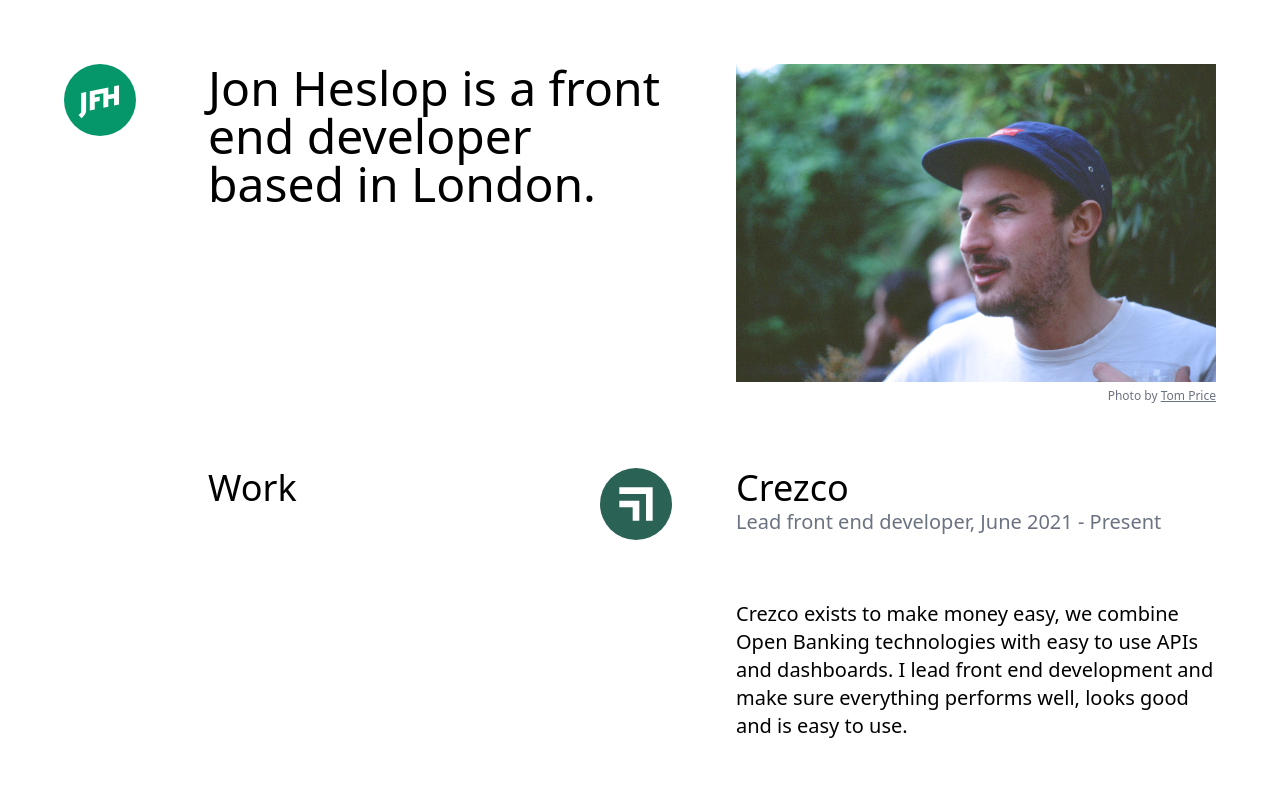
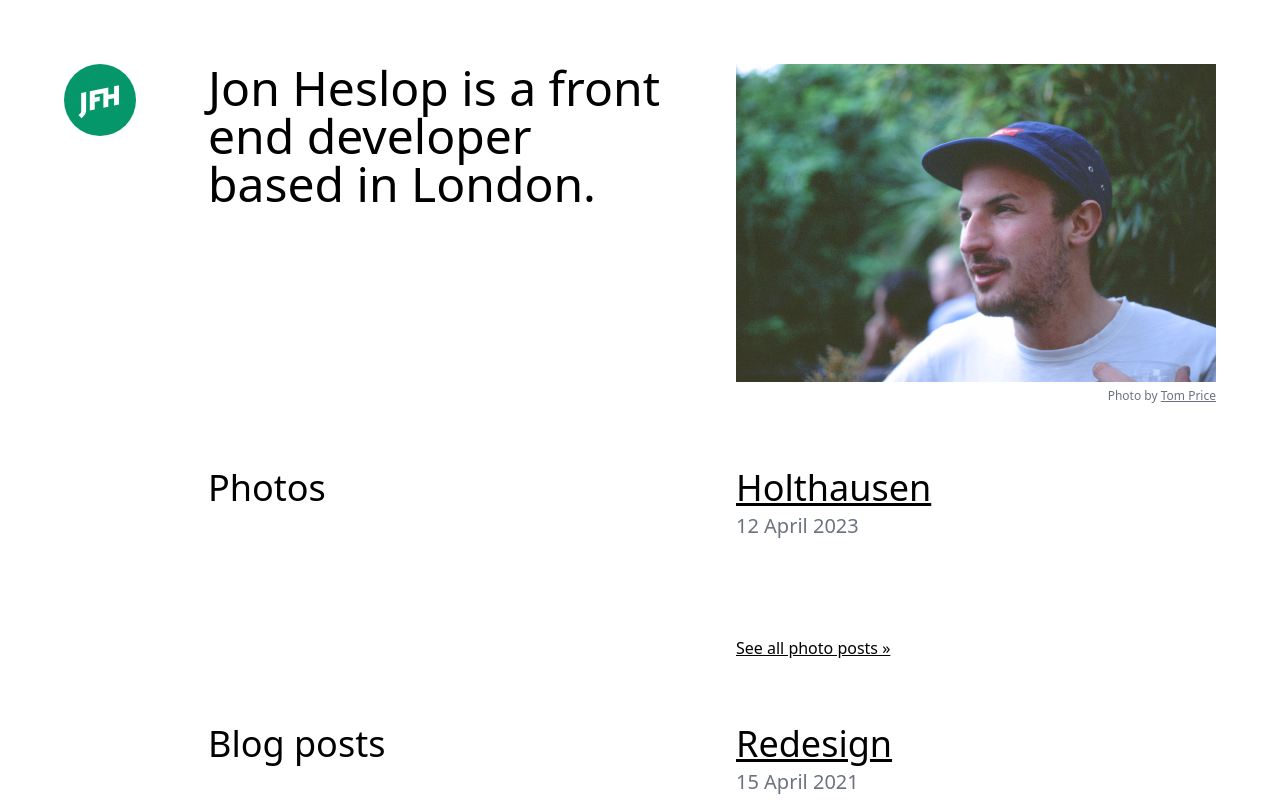
Before and after one commit to jonheslop/jfh-2021, a Next.js app: page / in a window 1280 px wide. Shown: the top 800 px of the page. Built offline with nearby package versions, Linux system fonts and the light colour scheme; a web font is replaced by a local one.

Commit message:
Quick retrofit to handle photo posts

```diff
--- /dev/null
+++ b/_posts/holthausen.md
@@ -0,0 +1,43 @@
+---
+title: Holthausen
+description: 'Cycling from London to Holthausen: 520km in 51hrs'
+date: "2023-04-12T19:35:07.322Z"
+category: photos
+photos:
+  - c9939a54-f5ec-4370-d605-1ba6b8899700
+  - ca041529-797a-4721-c76a-1a17b89fc700
+  - 6cbcac44-fc8c-4e87-336a-f9fdd9eb9400
+  - cc951b4f-c4de-421e-3cb2-9090c014c400
+  - 364ba9d6-232c-4998-03a8-cddd3d61a000
+  - a48b504d-afac-4ed5-c394-d2a7ee2deb00
+  - 211683a6-9aa5-4815-95b8-146764692800
+  - 566a74d5-5205-4d9f-a9c4-e64e9f41aa00
+  - 5c601f2e-75ee-4b47-2148-05963cf1ac00
+  - ef972bd4-4aaf-40b7-7073-b8edae361d00
+  - cca500ee-c3e9-4dff-c8e9-21736d0db500
+  - 080f6fc4-43c4-40ec-1f8c-28b153c6f200
+  - aa1dfa8a-eae3-47d6-02cd-d2d8dd0e5e00
+  - 434a12e0-adde-4d1d-f374-7e1214c70b00
+  - 83cc19df-32b0-43a3-482f-52f69d555200
+  - 0b1ac4d2-e7f3-49cb-d451-eeac12cf4100
+  - 103fb2b7-bf78-4d11-06da-1b0d68594a00
+---
+
+Ulf’s from a village in Germany, he’d always mentioned that I should visit sometimes. At Easter around
+there they always have big fires, where they stack 'old christmas trees' in a huge stack and burn them.
+Different villages stack them differently.
+
+It sounded fun! I suggested we ride there. So after a few years of not being organised enough, Ulf planned
+it all out.
+
+We left London at 3pm on a Wednesday and arrived at 6pm on the Friday.
+
+London - 120km - Harwich
+
+~ Ferry ~
+
+Hoek Van Holland - 240km - Erle
+
+~ Sleep ~
+
+Erle - 160km - Holthausen
--- a/interfaces/index.ts
+++ b/interfaces/index.ts
@@ -22,6 +22,7 @@ export type NoteLink = {
   slug: string;
   title: string;
   date: string;
+  category: string;
 };
 
 export type headingLevel= 'h1' | 'h2' | 'h3' | 'h4' | 'h5' | 'h6';
--- a/lib/api.js
+++ b/lib/api.js
@@ -43,6 +43,17 @@ export function getAllPosts(fields = []) {
   return posts;
 }
 
+export function getAllPhotoPosts(fields = []) {
+  const slugs = getPostSlugs();
+  const posts = slugs
+    .map((slug) => getPostBySlug(slug, fields))
+    // Sort posts by date in descending order
+    .sort((post1, post2) => (post1.date > post2.date ? -1 : 1))
+    .filter((post) => post.category === 'photos');
+  return posts;
+}
+
+
 export function getRecentPosts(fields = []) {
   const slugs = getPostSlugs();
   const posts = slugs
--- /dev/null
+++ b/next.config.js
@@ -0,0 +1,5 @@
+module.exports = {
+  images: {
+    domains: ['imagedelivery.net'],
+  },
+};
--- a/pages/colophon.tsx
+++ b/pages/colophon.tsx
@@ -7,6 +7,10 @@ const Colophon = () => {
     <Layout pageTitle="Colophon">
       <h2 className="text-4xl md:text-2xl lg:text-4xl md:sticky top-16">Colophon</h2>
       <article className="md:col-start-4 space-y-4 mt-3">
+        <p className="text-xl md:text-lg lg:text-xl leading-normal">
+          Photo posts all shot on a <Link external href="https://en.wikipedia.org/wiki/Fujifilm_X-Pro3">Fujifilm X-Pro3</Link>.</p>
+          <p className="text-xl md:text-lg lg:text-xl leading-normal">I mostly use the Fujinon 16mm and 35mm lenses. Sometimes I use a Minolta M-Rokkor 40mm, Pentax Asahi Super-Takumar 55mm or Leica Summilux 50mm lens.
+        </p>
         <p className="text-xl md:text-lg lg:text-xl leading-normal">
           Type set in <Link external href="https://klim.co.nz/retail-fonts/soehne/">Söhne</Link> by <Link external href="https://klim.co.nz/">Klim</Link>.
         </p>
--- a/pages/index.tsx
+++ b/pages/index.tsx
@@ -15,7 +15,8 @@ export async function getStaticProps({params}) {
   const posts = getRecentPosts([
     'title',
     'date',
-    'slug'
+    'slug',
+    'category'
   ]);
 
   return {
@@ -46,10 +47,19 @@ const Home = ({posts}: Props) => {
         </figcaption>
       </figure>
 
-      <Heading classes="md:col-start-2 border-b pb-2 md:border-none md:sticky top-16 mb-4">
-        Work
+      <Heading level="h2" classes="md:col-start-2 border-b pb-2 md:border-none md:sticky top-16 mb-4">
+        Photos
       </Heading>
-      {jobs.map(job => <Job key={slugify(job.company)} data={job}/>)}
+
+      <ul className="md:col-start-4">
+        {
+          posts.filter((post) => post.category === 'photos')
+          .map((post) => (
+          <NoteLinkItem key={post.slug} data={post} />
+          ))
+        }
+      </ul>
+      <p className="md:col-start-4"><Link href="/posts/photos">See all photo posts »</Link></p>
 
       <Heading level="h2" classes="md:col-start-2 border-b pb-2 md:border-none md:sticky top-32 mb-4">
         Blog posts
@@ -57,13 +67,19 @@ const Home = ({posts}: Props) => {
 
       <ul className="md:col-start-4">
         {
-          posts.map((post) => (
+          posts.filter((post) => post.category !== 'photos')
+          .map((post) => (
           <NoteLinkItem key={post.slug} data={post} />
           ))
         }
       </ul>
       <p className="md:col-start-4"><Link href="/posts">See all posts »</Link></p>
 
+      <Heading classes="md:col-start-2 border-b pb-2 md:border-none md:sticky top-48 mb-4">
+        Work
+      </Heading>
+      {jobs.map(job => <Job key={slugify(job.company)} data={job}/>)}
+
     </Layout>
   );
 };
--- a/pages/posts/[slug].js
+++ b/pages/posts/[slug].js
@@ -1,6 +1,7 @@
 import { useRouter } from "next/router.js";
 import ErrorPage from "next/error.js";
 import Head from "next/head.js";
+import Image from 'next/image';
 import { getAllPosts, getPostBySlug } from "../../lib/api.js";
 import markdownToHtml from "../../lib/markdownToHtml.js";
 import Layout from "../../components/layout";
@@ -14,13 +15,14 @@ export default function Post({ post, morePosts }) {
     return <ErrorPage statusCode={404} />;
   }
 
+
   return (
     <Layout pageTitle={post.title}>
       {router.isFallback ? (
         <Heading>Loading…</Heading>
       ) : (
         <>
-          <header className="">
+          <header>
             <Heading level="h1">{post.title}</Heading>
             <p className="text-xl md:text-lg lg:text-xl text-gray-500 mt-16">
               <DateFormatter dateString={post.date} />
@@ -31,6 +33,13 @@ export default function Post({ post, morePosts }) {
             dangerouslySetInnerHTML={{ __html: post.content }}
           />
         </>
+      )}
+      {post.photos !== null && (
+        <div
+          className="col-start-2 col-span-3 w-full relative grid gap-16"
+        >
+        {post.photos.map((photo) => <Image width={2048} height={1366} alt="" key={photo} src={`https://imagedelivery.net/tfgleCjJafHVtd2F4ngDnQ/${photo}/large`}/>)}
+        </div>
       )}
     </Layout>
   );
@@ -45,6 +54,8 @@ export async function getStaticProps({ params }) {
     "content",
     "ogImage",
     "coverImage",
+    "category",
+    "photos",
   ]);
   const content = await markdownToHtml(post.content || "");
 
--- /dev/null
+++ b/pages/posts/photos.tsx
@@ -0,0 +1,51 @@
+import React from 'react';
+import Image from 'next/image';
+import Job from '@/components/job';
+import Heading from '@/components/heading';
+import Layout from '@/components/layout';
+import Link from '@/components/link';
+import DateFormatter from '@/components/date';
+import {jobs} from '@/content/jobs.js';
+import {slugify} from '@/utils/slugify';
+import {getAllPhotoPosts} from '@/lib/api';
+import {NoteLink} from '@/interfaces/index';
+import NoteLinkItem from "@/components/note-link";
+
+export async function getStaticProps({params}) {
+  const posts = getAllPhotoPosts([
+    'title',
+    'date',
+    'slug',
+    'category'
+  ]);
+
+  return {
+    props: {
+      posts: [...posts]
+    }
+  };
+}
+
+type Props = {
+  posts: NoteLink[];
+};
+
+const Posts = ({posts}: Props) => {
+  return (
+    <Layout pageTitle="Hello">
+      <Heading level="h2" classes="md:col-start-2 border-b pb-2 md:border-none md:sticky top-16 mb-4">
+        Photos
+      </Heading>
+
+      <ul className="md:col-start-4">
+        {
+          posts.map((post) => (
+          <NoteLinkItem key={post.slug} data={post} />
+          ))
+        }
+      </ul>
+    </Layout>
+  );
+};
+
+export default Posts;
--- a/styles/globals.css
+++ b/styles/globals.css
@@ -34,10 +34,7 @@
 
   .post-content h1,
   .post-content h2 {
-    @apply text-xl;
-    @apply md:text-lg;
-    @apply lg:text-xl;
-    @apply mb-4;
+    @apply text-xl md:text-lg lg:text-xl mb-4;
   }
 
   .post-content p + p {
@@ -46,10 +43,7 @@
 
   .post-content p,
   .post-content li {
-    @apply leading-normal;
-    @apply text-xl;
-    @apply md:text-lg;
-    @apply lg:text-xl;
+    @apply max-w-xl leading-normal text-xl md:text-lg lg:text-xl;
   }
 
   .post-content a:link,
@@ -58,24 +52,15 @@
   }
 
   .post-content p code {
-    @apply text-base;
-    @apply py-1;
-    @apply px-2;
-    @apply bg-gray-50;
-    @apply text-green-700;
+    @apply text-base  py-1  px-2  bg-gray-50 text-green-700;
   }
 
   .post-content pre {
-    @apply my-8;
-    @apply p-4;
-    @apply bg-gray-900;
-    @apply text-gray-50;
-    @apply overflow-auto;
+    @apply my-8 p-4 bg-gray-900 text-gray-50 overflow-auto;
   }
 
   .post-content ul {
-    @apply my-8;
-    @apply list-disc;
+    @apply my-8 list-disc;
   }
 
   .post-content li + li {
@@ -83,8 +68,7 @@
   }
 
   .hljs {
-    @apply leading-tight;
-    @apply text-xs;
+    @apply leading-tight text-xs;
   }
 
   .hljs,
```
